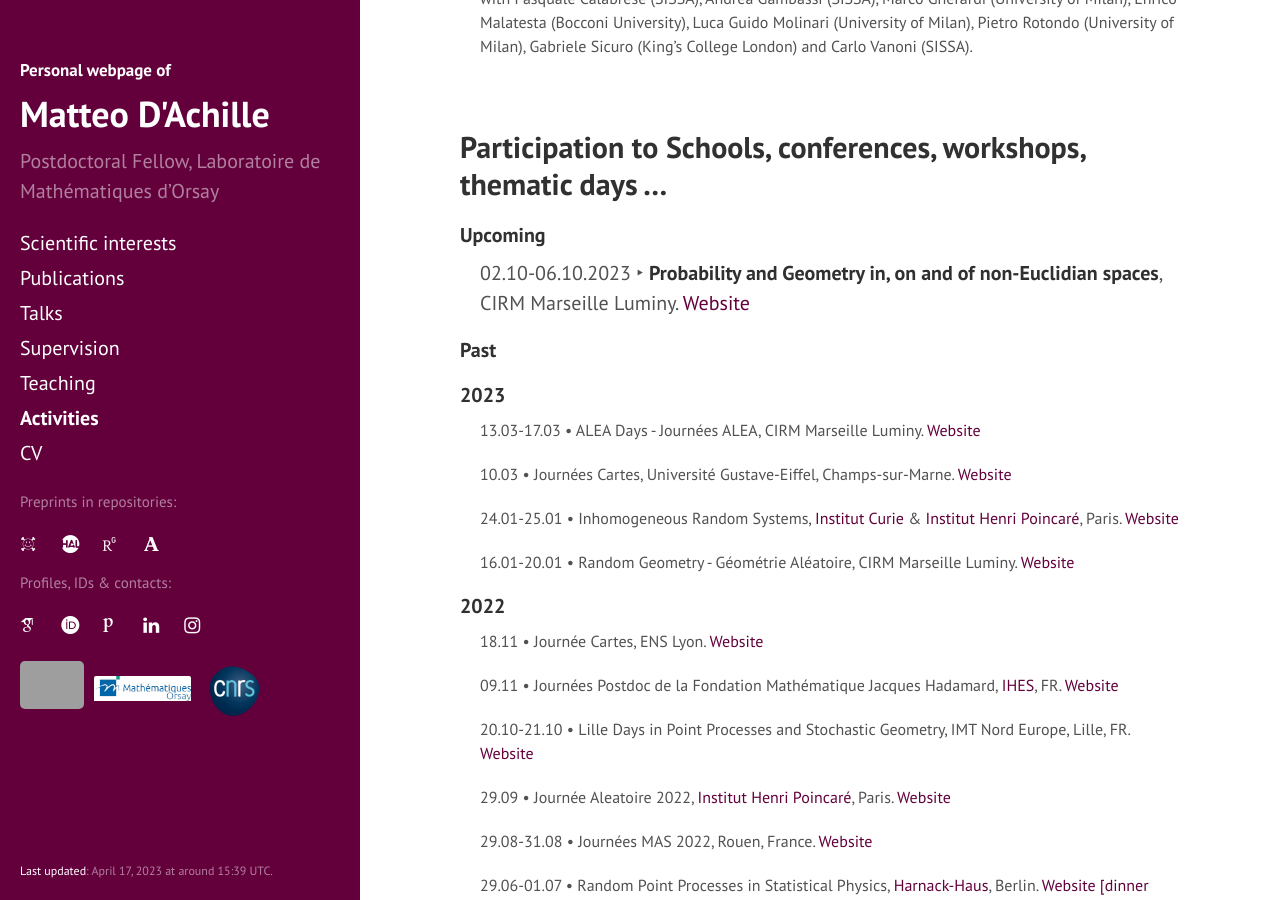
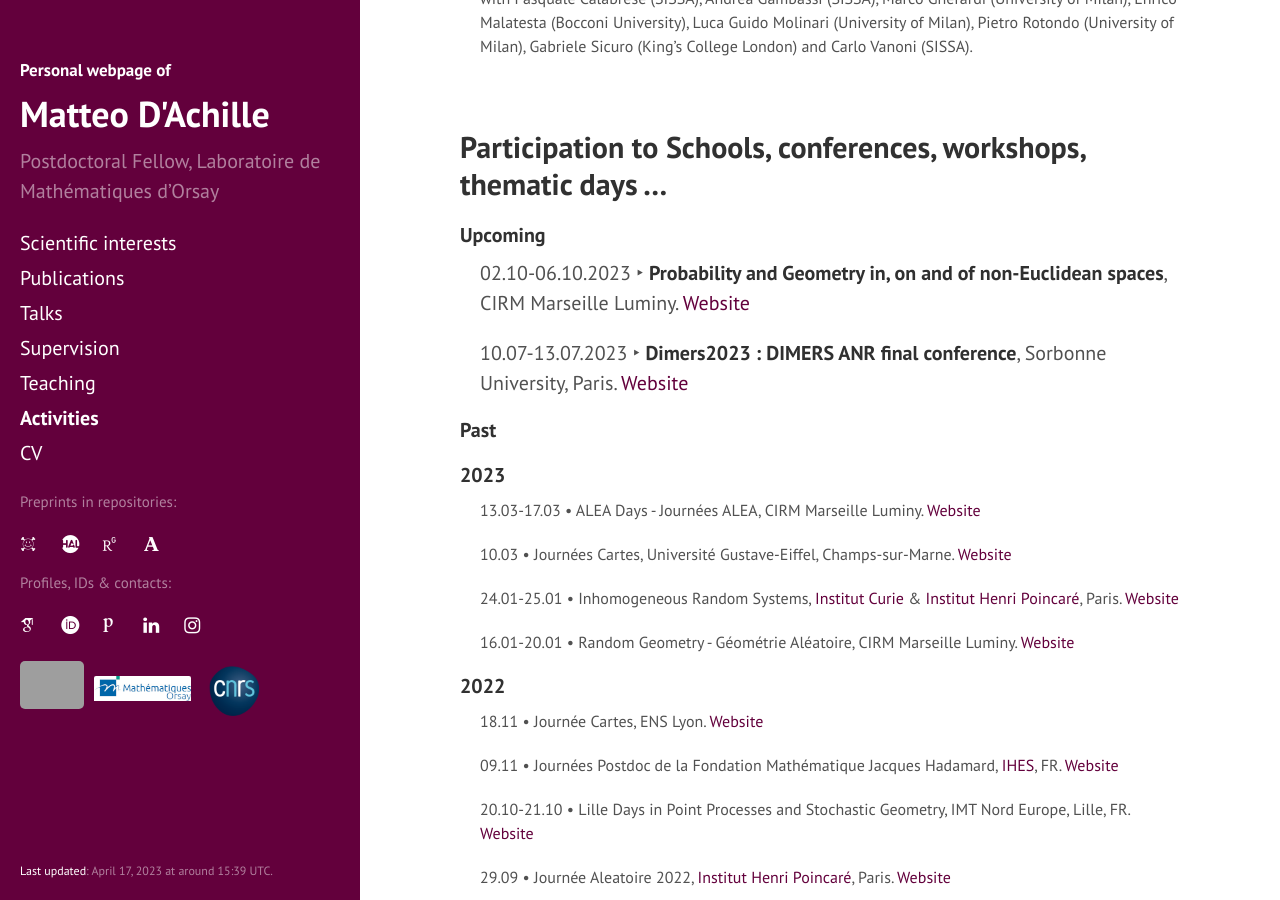
Before and after one commit to matteodachille/matteodachille.github.io, a Jekyll site: the page built from activities.md, in a window 1280 px wide and 900 px high, scrolled down 804 px. Built offline with Jekyll 4.4.1, drawn with Linux system fonts in a browser that asks for light colours; nearby versions of some CDN libraries; some web fonts are replaced; grey boxes are pictures that could not be loaded.

Commit message:
Updated incoming events, fixed some typos

```diff
--- a/activities.md
+++ b/activities.md
@@ -43,7 +43,10 @@ with Pasquale Calabrese (SISSA), Andrea Gambassi (SISSA), Marco Gherardi (Univer
 
 #### Upcoming
 
-02.10-06.10.2023 &#x2023; **Probability and Geometry in, on and of non-Euclidian spaces**, CIRM Marseille Luminy. [Website](https://conferences.cirm-math.fr/2897.html){:target="_blank"}
+02.10-06.10.2023 &#x2023; **Probability and Geometry in, on and of non-Euclidean spaces**, CIRM Marseille Luminy. [Website](https://conferences.cirm-math.fr/2897.html){:target="_blank"}
+{: style="font-size: 20px; margin-left: 20px" }
+
+10.07-13.07.2023 &#x2023; **Dimers2023 : DIMERS ANR final conference**, Sorbonne University, Paris. [Website](https://dimers2023.sciencesconf.org/){:target="_blank"}
 {: style="font-size: 20px; margin-left: 20px" }
 
 
```
